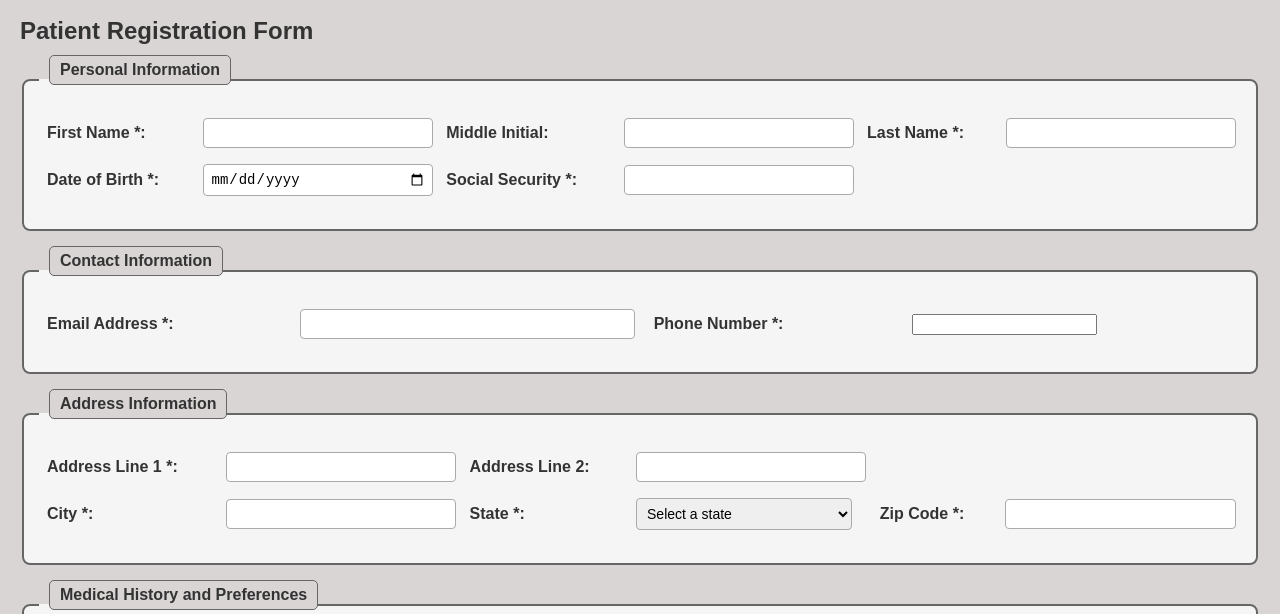
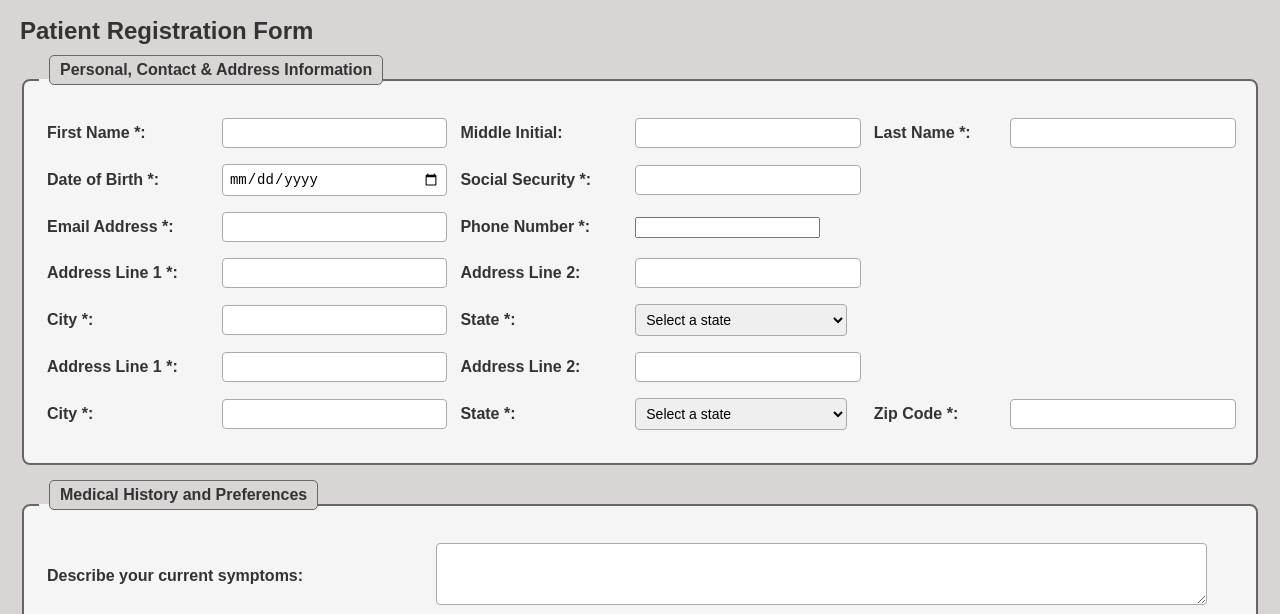
Before and after one commit to kagm316-oss/MS7375-Homework-2, a plain HTML site: page Medical_Form.html in a window 1280 px wide. Shown: the part 181-795 px from the top of the page. Drawn offline with Linux system fonts and the light colour scheme.

Commit message:
Combine personal, contact, and address information into single form section

```diff
--- a/Medical_Form.html
+++ b/Medical_Form.html
@@ -45,9 +45,9 @@
     <form id="patient-form">
         <h2>Patient Registration Form</h2>
 
-        <!-- Block 1: Personal Information -->
+        <!-- Personal, Contact & Address Information -->
         <fieldset class="form-section">
-            <legend>Personal Information</legend>
+            <legend>Personal, Contact & Address Information</legend>
             <table class="form-table">
                 <tr>
                     <td><label for="first-name">First Name *:</label></td>
@@ -75,14 +75,7 @@
                                maxlength="11" pattern="\d{3}-\d{2}-\d{4}"
                                title="Social Security: XXX-XX-XXXX format (will be hidden for security)"></td>
                 </tr>
-            </table>
-        </fieldset>
 
-
-        <!-- Block 2: Contact Information -->
-        <fieldset class="form-section">
-            <legend>Contact Information</legend>
-            <table class="form-table">
                 <tr>
                     <td><label for="email-address">Email Address *:</label></td>
                     <td><input type="email" id="email-address" name="email-address" required
@@ -93,13 +86,28 @@
                                pattern="\d{3}-\d{3}-\d{4}"
                                title="Phone format: 000-000-0000"></td>
                 </tr>
-            </table>
-        </fieldset>
 
-        <!-- Block 3: Address Information -->
-        <fieldset class="form-section">
-            <legend>Address Information</legend>
-            <table class="form-table">
+                <tr>
+                    <td><label for="address-line-1">Address Line 1 *:</label></td>
+                    <td><input type="text" id="address-line-1" name="address-line-1" required
+                               maxlength="30" minlength="2"
+                               title="Street address: 2-30 characters required"></td>
+                    <td><label for="address-line-2">Address Line 2:</label></td>
+                    <td><input type="text" id="address-line-2" name="address-line-2"
+                               maxlength="30" minlength="2"
+                               title="Optional: Apartment, suite, etc. If entered, must be 2-30 characters"></td>
+                </tr>
+
+                <tr>
+                    <td><label for="city">City *:</label></td>
+                    <td><input type="text" id="city" name="city" required
+                               maxlength="30" minlength="2"
+                               title="City name: 2-30 characters required"></td>
+                    <td><label for="state">State *:</label></td>
+                    <td>
+                        <select id="state" name="state" required
+                                title="Please select your state">
+                            <option value="">Select a state</option>
                 <tr>
                     <td><label for="address-line-1">Address Line 1 *:</label></td>
                     <td><input type="text" id="address-line-1" name="address-line-1" required
```
